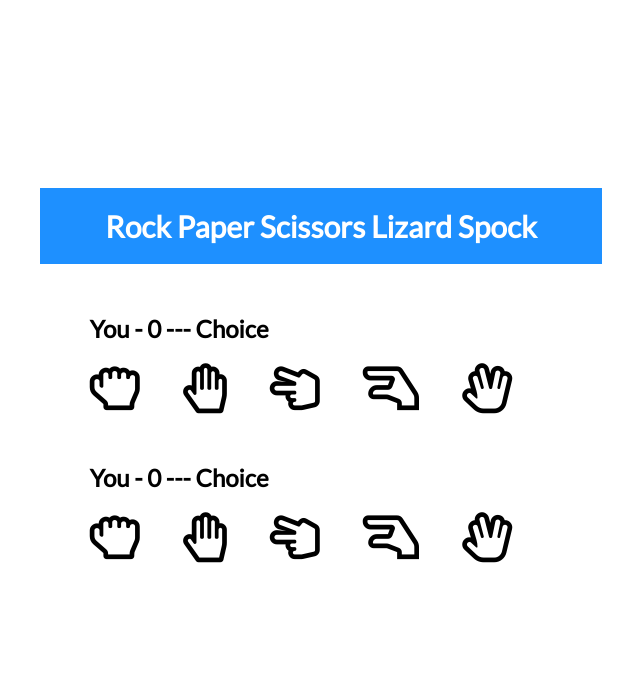
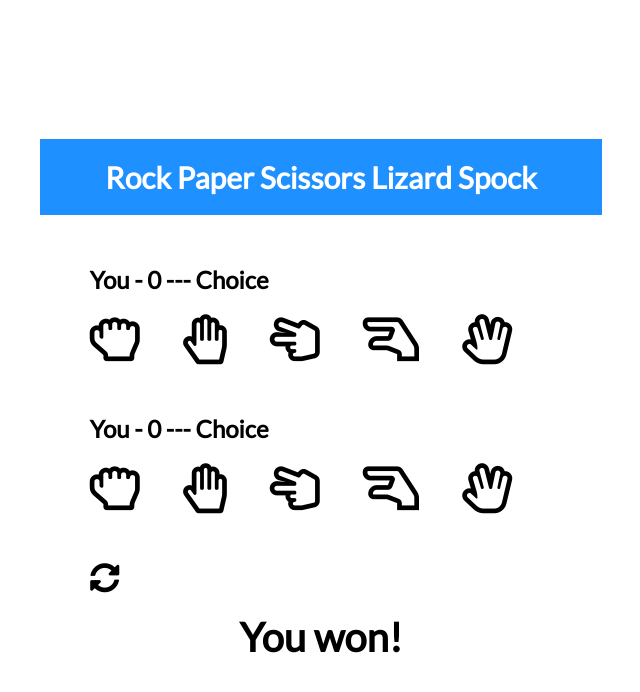
Before and after one commit to Djones917/spockrock_game_2021, a plain HTML site: page index.html in a window 1280 px wide. Shown: the whole page, without its empty margins (319-959 px from the left). Drawn offline with Linux system fonts and the light colour scheme.

Commit message:
added winner container

```diff
--- a/index.html
+++ b/index.html
@@ -32,6 +32,12 @@
             <i class="far fa-hand-lizard" title="Lizard" id="computerLizard"></i>
             <i class="far fa-hand-spock" title="Spock" id="computerSpock"></i>
         </div>
+        <!-- Reset Icon -->
+        <i class="fas fa-sync-alt reset-icon" title="Reset"></i>
+        <!-- Results Text -->
+        <div class="result-container">
+            <h3 class="result-text" id="resultText">You won!</h3>
+        </div>
     </div>
     <!-- Script -->
     <script src="script.js"></script>
```
